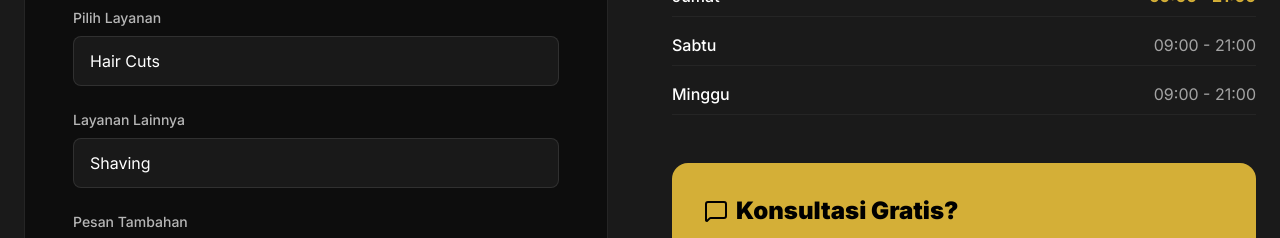
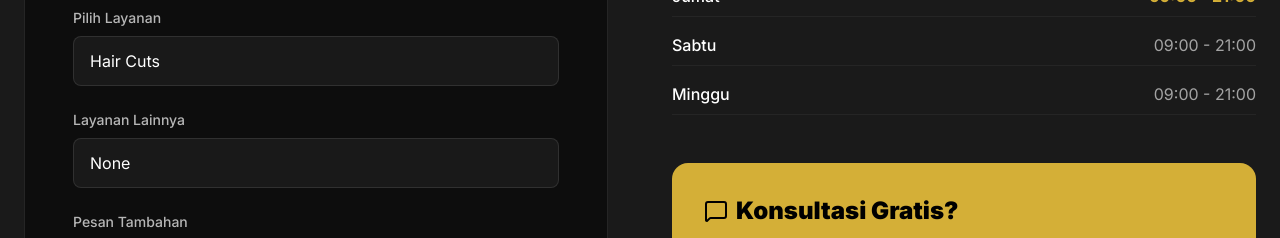
Before and after one commit to ikhsann12760/Barber, a Next.js app: page / in a window 1280 px wide. Shown: the part 4580-4818 px from the top of the page. Built offline with nearby package versions, Linux system fonts and the light colour scheme.

Commit message:
Update: Rebranding to Barber & Coffee, implement WhatsApp booking, fix icons, and update metadata icons

```diff
--- a/src/app/layout.tsx
+++ b/src/app/layout.tsx
@@ -8,6 +8,10 @@ const montserrat = Montserrat({ subsets: ["latin"], variable: "--font-montserrat
 export const metadata: Metadata = {
   title: "Daddy's Cut Barber & Coffee | Professional Grooming in Cimahi",
   description: "Barber & Coffee Shop profesional di Cimahi. Layanan potong rambut modern dan kopi premium. Booking sekarang!",
+  icons: {
+    icon: "/img/logo2.png",
+    apple: "/img/logo.png",
+  },
 };
 
 export default function RootLayout({
--- a/src/components/Booking.tsx
+++ b/src/components/Booking.tsx
@@ -131,6 +131,7 @@ Mohon konfirmasi slot waktunya. Terima kasih!`;
                     onChange={handleInputChange}
                     className="w-full bg-white/5 border border-white/10 rounded-lg px-4 py-3 text-white focus:outline-none focus:border-primary transition-colors appearance-none"
                   >
+                    <option className="bg-secondary">None</option>
                     <option className="bg-secondary">Shaving</option>
                     <option className="bg-secondary">Head Massage & Wash</option>
                     <option className="bg-secondary">Creambath</option>
```
Also changed, not shown: public/img/logo2.png (added).
